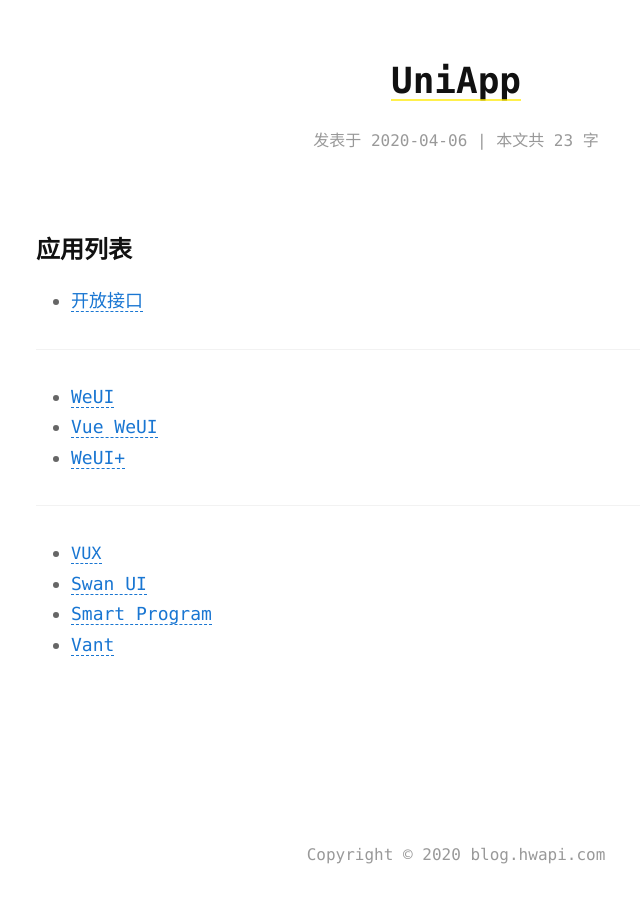
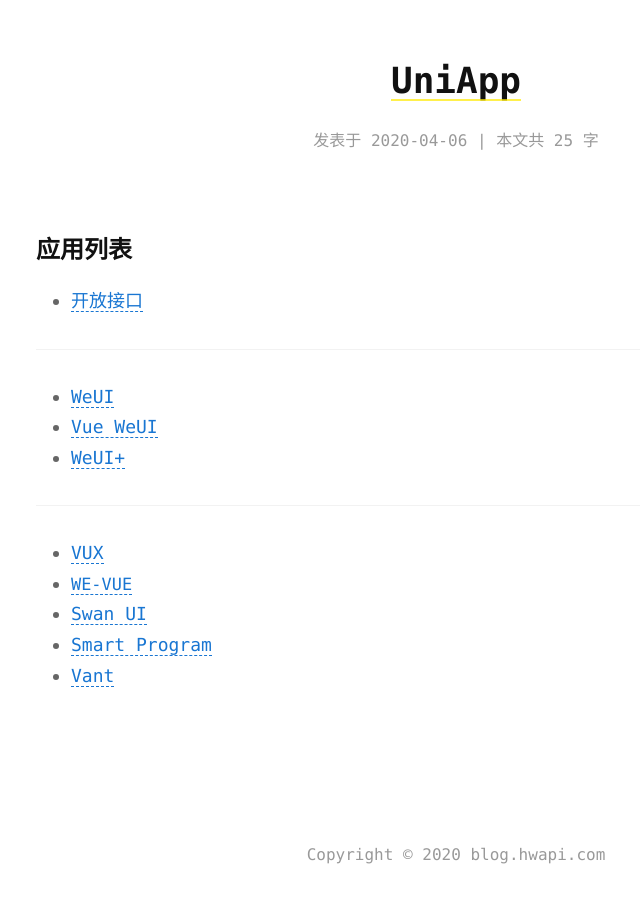
Before and after one commit to newhawk/newhawk.github.io, a Jekyll site: the page built from uniapp.md, in a window 1280 px wide. Shown: the whole page, without its empty margins (184-824 px from the left). Built offline with Jekyll 4.4.1, drawn with Linux system fonts in a browser that asks for light colours.

Commit message:
add WE-VUE link

```diff
--- a/uniapp.md
+++ b/uniapp.md
@@ -17,6 +17,7 @@ date:	2020-04-06 23:17:24 +08:00
 
 ---
 * [VUX](https://vux.li/demos/v2/)
+* [WE-VUE](https://demo.wevue.org/)
 
 * [Swan UI](https://future-team.github.io/swan-ui/examples/index.html)
 * [Smart Program](https://smartprogram.baidu.com/docs/develop/tutorial/demo/)
```
